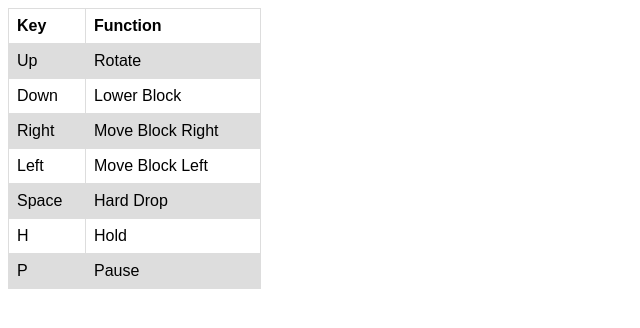
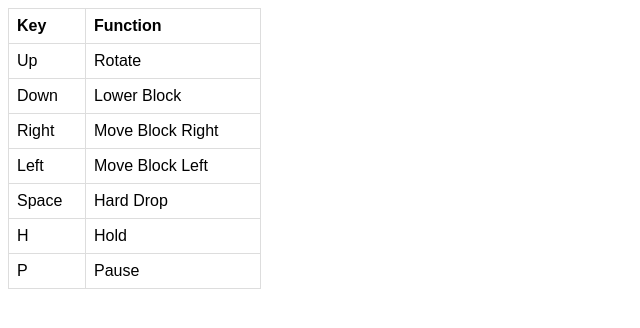
Before and after one commit to LeviOP/tetris, a website: page versions/JS-HD/controls.html in a window 1280 px wide. Shown: the whole page, without its empty margins (0-640 px from the left). Drawn offline with Linux system fonts and the light colour scheme.

Commit message:
Update controls.html

```diff
--- a/versions/JS-HD/controls.html
+++ b/versions/JS-HD/controls.html
@@ -13,10 +13,6 @@
     border: 1px solid #dddddd;
     text-align: left;
     padding: 8px;
-  }
-
-  tr:nth-child(even) {
-    background-color: #dddddd;
   }
   </style>
 </head>
```
